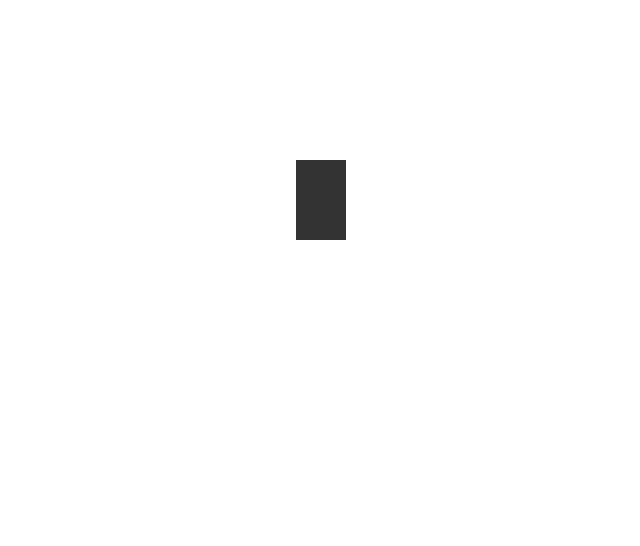
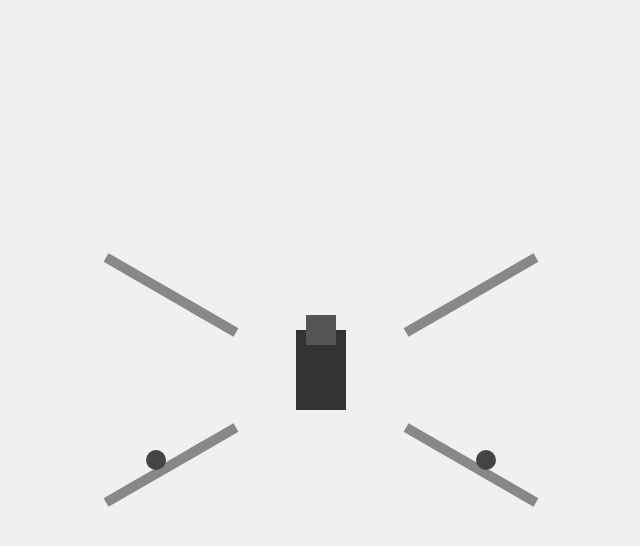
Before and after one commit to nel-eleven11/WEB-Lab-4-CSS-only, a plain HTML site: page index.html in a window 1280 px wide. Shown: the whole page, without its empty margins (319-959 px from the left). Drawn offline with Linux system fonts and the light colour scheme.

Commit message:
Feat: Principal body structure

```diff
--- a/index.html
+++ b/index.html
@@ -2,32 +2,27 @@
 <html>
     <head>
         <title>Dibujo X-wing</title>
-
-        <style>
-            .xwing {
-                position: relative;
-                width: 200px;
-                height: 200px;
-                margin: 100px auto;
-            }
-            .body {
-                position: relative;
-                top: 50%;
-                left: 50%;
-                width: 50px;
-                height: 80px;
-                background: #333;
-                transform: translate(-50%, -50%);
-            }
-        </style>
+        <link rel="stylesheet" href="style.css">
     </head>
-
     <body>
 
         <div class="xwing">
-            <div class="body"></div>
-
-        </div>
+            <div class="wings">
+              <div class="wing left"></div>
+              <div class="body">
+                <div class="cockpit"></div>
+              </div>
+              <div class="wing right"></div>
+            </div>
+            <div class="wings">
+              <div class="wing bottom-left"></div>
+              <div class="wing bottom-right"></div>
+            </div>
+            <div class="engines">
+              <div class="engine"></div>
+              <div class="engine"></div>
+            </div>
+          </div>
 
     </body>
 </html>
--- a/style.css
+++ b/style.css
@@ -1,73 +1,66 @@
+body {
+    display: flex;
+    justify-content: center;
+    align-items: center;
+    height: 100vh;
+    margin: 0;
+    background-color: #f0f0f0;
+  }
   .xwing {
-    position: relative;
-    width: 200px;
-    height: 200px;
-    margin: 100px auto;
+    display: flex;
+    flex-direction: column;
+    align-items: center;
   }
   .body {
-    position: relative;
-    top: 50%;
-    left: 50%;
     width: 50px;
     height: 80px;
     background: #333;
-    transform: translate(-50%, -50%);
+    position: relative;
+    z-index: 1;
+    margin-bottom: 10px;
   }
   .cockpit {
-    position: relative;
-    top: -10px;
-    left: 50%;
     width: 30px;
     height: 30px;
     background: #555;
-    transform: translate(-50%, -50%);
+    margin: -15px auto 0;
+    z-index: 2;
+  }
+  .wings {
+    display: flex;
+    justify-content: space-between;
+    width: 100%;
+    position: relative;
+    z-index: 0;
   }
   .wing {
-    position: relative;
     width: 150px;
     height: 10px;
     background: #888;
   }
-.wing.top-left {
-    top: 40px;
-    left: -100px;
-    transform: rotate(30deg);
+  .wing.left {
+    transform: translateY(-40px) translateX(-50px) rotate(30deg);
   }
-.wing.top-right {
-    top: 40px;
-    right: -100px;
-    transform: rotate(-30deg);
+  .wing.right {
+    transform: translateY(-40px) translateX(50px) rotate(-30deg);
   }
   .wing.bottom-left {
-    bottom: 40px;
-    left: -100px;
-    transform: rotate(-30deg);
+    transform: translateY(40px) translateX(-50px) rotate(-30deg);
   }
   .wing.bottom-right {
-    bottom: 40px;
-    right: -100px;
-    transform: rotate(30deg);
+    transform: translateY(40px) translateX(50px) rotate(30deg);
+  }
+  .engines {
+    display: flex;
+    justify-content: space-between;
+    width: 100%;
+    margin-top: 20px;
+    position: relative;
+    z-index: 0;
   }
   .engine {
-    position: relative;
     width: 20px;
     height: 20px;
     background: #444;
     border-radius: 50%;
   }
-.engine.top-left {
-    top: 20px;
-    left: -120px;
-}
-.engine.top-right {
-    top: 20px;
-    right: -120px;
-}
-.engine.bottom-left {
-    bottom: 20px;
-    left: -120px;
-}
-.engine.bottom-right {
-    bottom: 20px;
-    right: -120px;
-}
```
Lines whose indentation alone changed are shown as unchanged.
